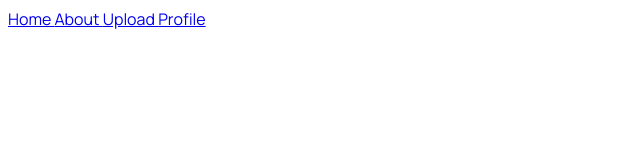
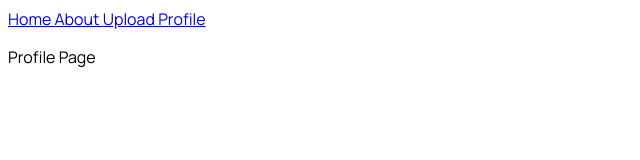
Before and after one commit to dhershman1/buildheim, a Vue app: page /login in a window 1280 px wide. Shown: the top 160 px of the page, without its empty margins (0-640 px from the left). Built offline with nearby package versions, Linux system fonts and the light colour scheme.

Commit message:
Added: New Views

```diff
--- a/src/router/index.js
+++ b/src/router/index.js
@@ -17,6 +17,14 @@ const routes = [
     path: '/upload',
     name: 'upload',
     component: () => import(/* webpackChunkName: "upload" */ '../views/UploadView.vue')
+  }, {
+    path: '/profile',
+    name: 'profile',
+    component: () => import(/* webpackChunkName: "profile" */ '../views/ProfileView.vue')
+  }, {
+    path: '/login',
+    name: 'login',
+    component: () => import(/* webpackChunkName: "login" */ '../views/LoginView.vue')
   }
 ]
 
--- /dev/null
+++ b/src/views/LoginView.vue
@@ -0,0 +1,3 @@
+<template>
+  <p>Profile Page</p>
+</template>
--- /dev/null
+++ b/src/views/ProfileView.vue
@@ -0,0 +1,3 @@
+<template>
+  <p>Profile Page</p>
+</template>
```
